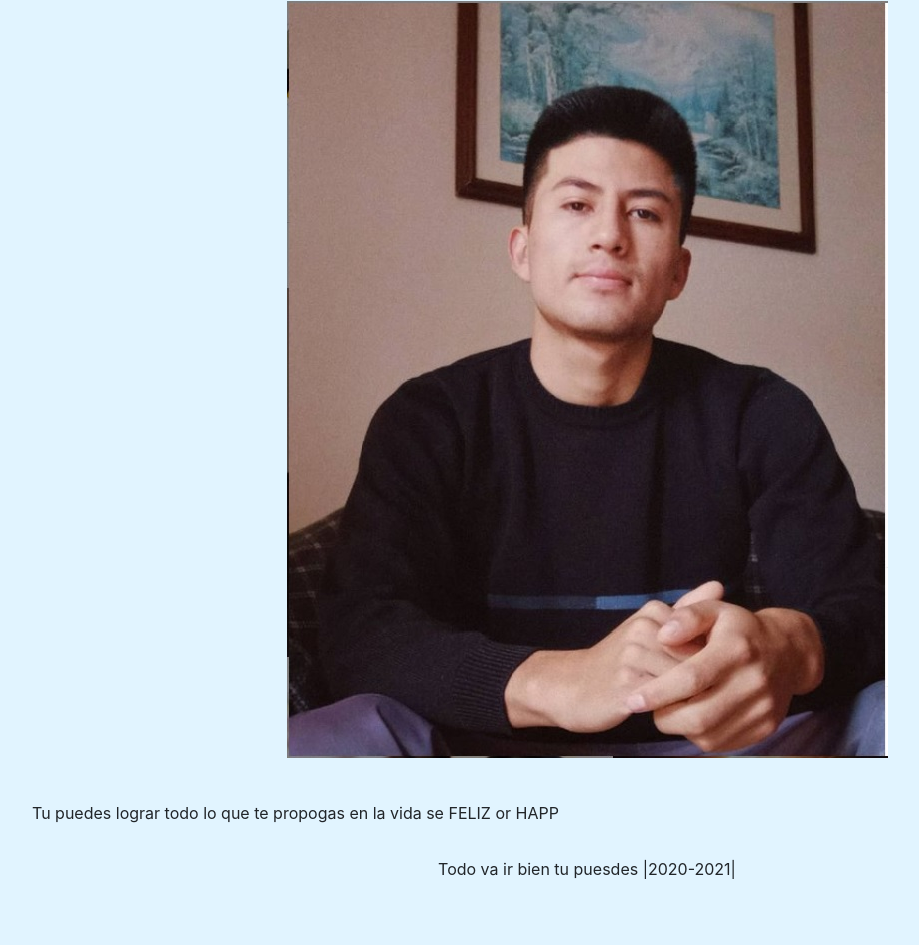
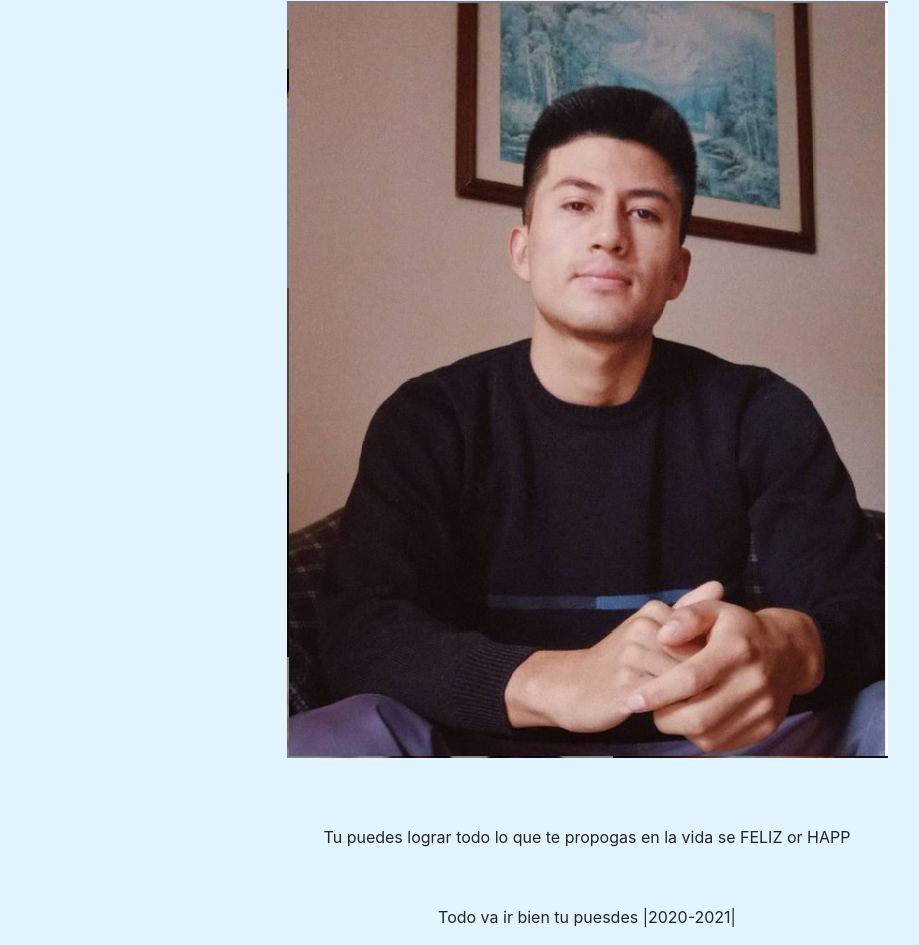
Before and after one commit to Doriandj9/ProyectoWeb1, a plain HTML site: page index.html in a window 1280 px wide. Shown: the part 194-1139 px from the top of the page, without its empty margins (53-972 px from the left). Before the commit the page ends 1091 px from the top, so only its background shows below. Drawn offline with Linux system fonts and the light colour scheme.

Commit message:
Antes de Probar JavaScript

```diff
--- a/index.html
+++ b/index.html
@@ -23,7 +23,7 @@
         <div class="container-fluid img text-center">
             <img src="assets/img/Dorian.jpg" alt="" class="">
         </div>
-        <div class ="container text-rigth">
+        <div class ="container text-center py-4">
             <p>Tu puedes lograr todo lo que te propogas en la vida se FELIZ or HAPP</p>
         </div>
     </main>
```
Also changed, not shown: document.txt.
